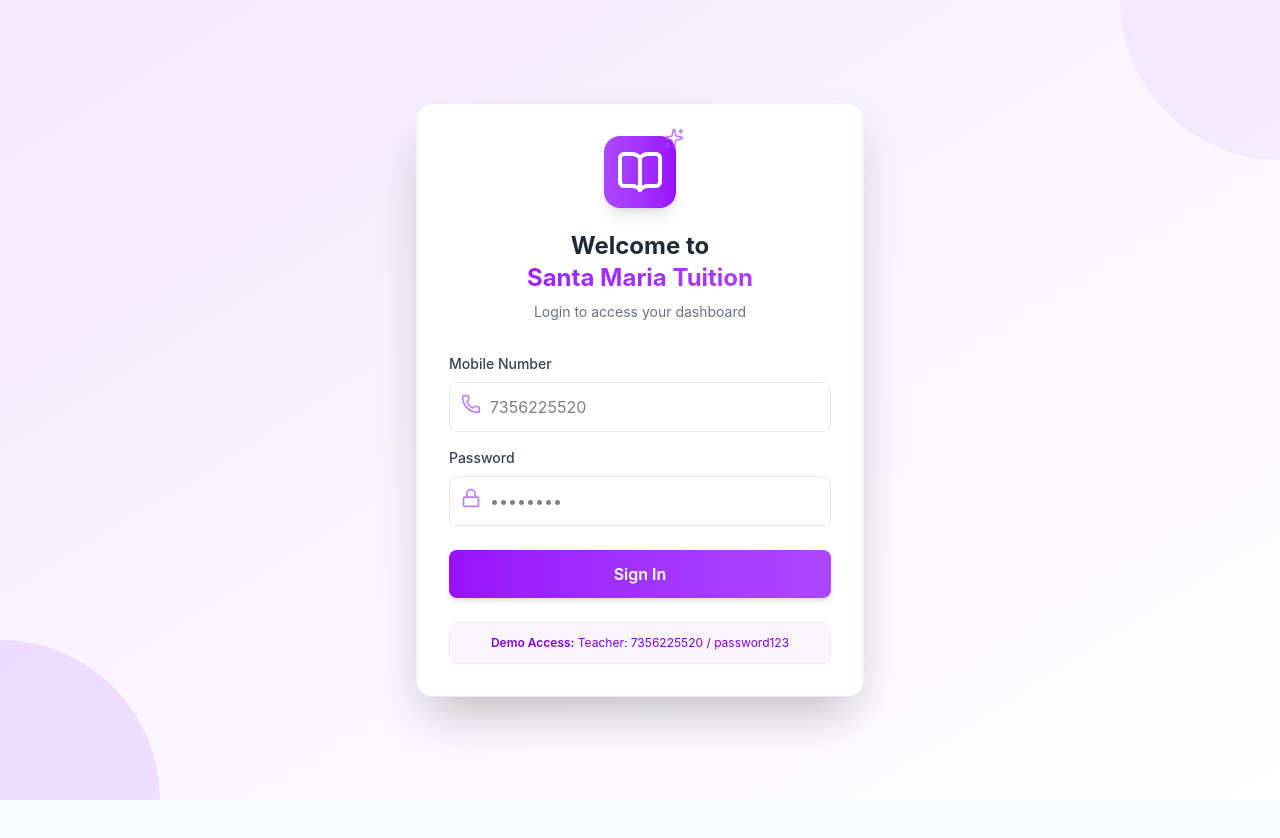
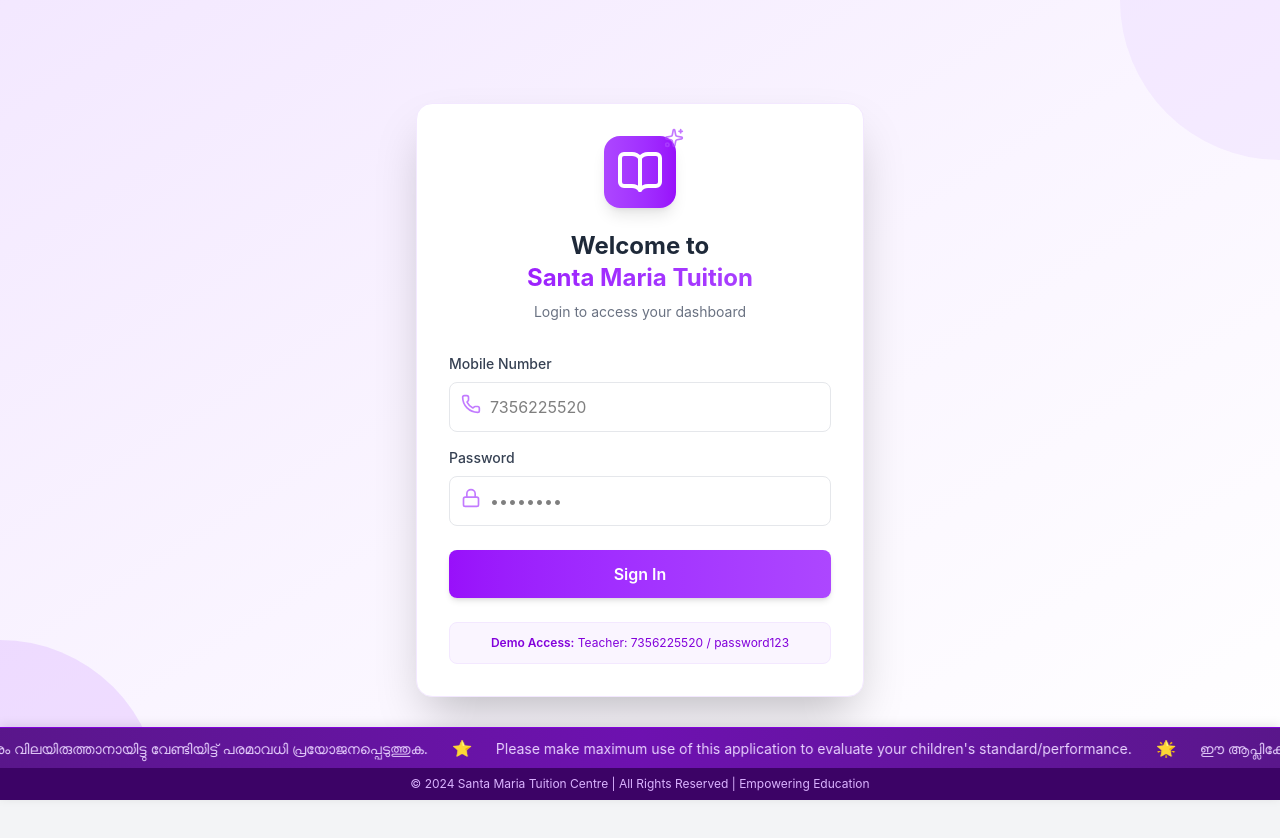
Before and after one commit to JijeshMon/santamaria, a React (Vite) app: page /login in a window 1280 px wide. Shown: the top 838 px of the page. Before the commit the page ends 800 px from the top, so only its background shows below. Built offline with nearby package versions, Linux system fonts and the light colour scheme.

Commit message:
updated project

```diff
--- a/src/App.jsx
+++ b/src/App.jsx
@@ -16,8 +16,9 @@
 function App() {
     return (
         <AuthProvider>
-            <div className="min-h-screen bg-gray-100">
+            <div className="min-h-screen bg-gray-100 flex flex-col">
                 <Navbar />
+                <div className="flex-grow pb-16">
                     <Routes>
                         <Route path="/login" element={<Login />} />
                         <Route path="/" element={<Navigate to="/login" />} />
@@ -75,6 +76,51 @@
                             </PrivateRoute>
                         } />
                     </Routes>
+                </div>
+
+                {/* Fixed Footer */}
+                <footer className="fixed bottom-0 left-0 right-0 bg-gradient-to-r from-purple-900 via-purple-800 to-purple-900 shadow-lg z-40">
+                    {/* Animated Marquee Section */}
+                    <div className="overflow-hidden py-2 border-t border-purple-700">
+                        <div className="animate-marquee whitespace-nowrap">
+                            <span className="text-purple-200 mx-4 text-sm">
+                                🌟 ഈ ആപ്ലിക്കേഷൻ നിങ്ങളുടെ കുട്ടികളുടെ നിലവാരം വിലയിരുത്താനായിട്ടു വേണ്ടിയിട്ട് പരമാവധി പ്രയോജനപ്പെടുത്തുക.
+                            </span>
+                            <span className="text-yellow-300 mx-2">
+                                ⭐
+                            </span>
+                            <span className="text-purple-200 mx-4 text-sm">
+                                Please make maximum use of this application to evaluate your children's standard/performance.
+                            </span>
+                            <span className="text-yellow-300 mx-2">
+                                🌟
+                            </span>
+                            <span className="text-purple-200 mx-4 text-sm">
+                                ഈ ആപ്ലിക്കേഷൻ നിങ്ങളുടെ കുട്ടികളുടെ നിലവാരം വിലയിരുത്താനായിട്ടു വേണ്ടിയിട്ട് പരമാവധി പ്രയോജനപ്പെടുത്തുക.
+                            </span>
+                            <span className="text-yellow-300 mx-2">
+                                ⭐
+                            </span>
+                            <span className="text-purple-200 mx-4 text-sm">
+                                Please make maximum use of this application to evaluate your children's standard/performance.
+                            </span>
+                            <span className="text-yellow-300 mx-2">
+                                🌟
+                            </span>
+                            <span className="text-purple-200 mx-4 text-sm">
+                                ഈ ആപ്ലിക്കേഷൻ നിങ്ങളുടെ കുട്ടികളുടെ നിലവാരം വിലയിരുത്താനായിട്ടു വേണ്ടിയിട്ട് പരമാവധി പ്രയോജനപ്പെടുത്തുക.
+                            </span>
+                        </div>
+                    </div>
+
+                    {/* Bottom Copyright Bar */}
+                    <div className="bg-purple-950 py-2 text-center">
+                        <p className="text-purple-300 text-xs">
+                            © 2024 Santa Maria Tuition Centre | All Rights Reserved | Empowering Education
+                        </p>
+                    </div>
+                </footer>
+
                 <Toaster position="top-right" />
             </div>
         </AuthProvider>
--- a/src/index.css
+++ b/src/index.css
@@ -22,3 +22,41 @@
     @apply mt-1 block w-full rounded-md border-gray-300 shadow-sm focus:border-blue-500 focus:ring-blue-500;
   }
 }
+
+/* Marquee Animation for Footer - Smooth scrolling */
+@keyframes marquee {
+    0% {
+        transform: translateX(0%);
+    }
+    100% {
+        transform: translateX(-50%);
+    }
+}
+
+.animate-marquee {
+    display: inline-block;
+    animation: marquee 30s linear infinite;
+    white-space: nowrap;
+    will-change: transform;
+}
+
+.animate-marquee:hover {
+    animation-play-state: paused;
+}
+
+/* For better mobile responsiveness */
+@media (max-width: 768px) {
+    .animate-marquee {
+        animation-duration: 20s;
+    }
+}
+
+/* Add padding to main content to prevent footer overlap */
+.flex-grow {
+    padding-bottom: 5rem;
+}
+
+/* Fixed footer shadow effect */
+footer {
+    box-shadow: 0 -2px 10px rgba(0, 0, 0, 0.1);
+}
```
Lines whose indentation alone changed are shown as unchanged.
